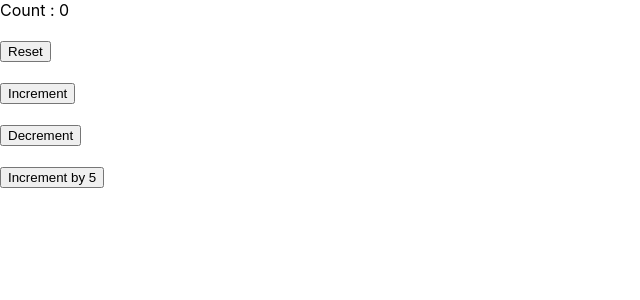
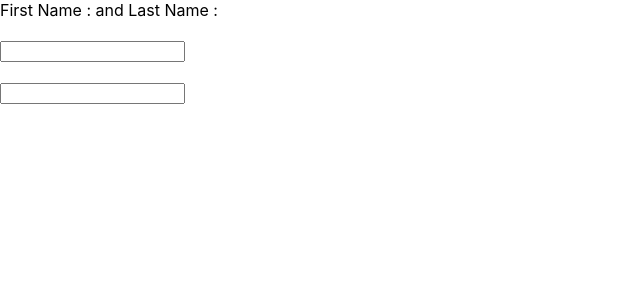
Before and after one commit to Mr-Brown-Rafi/React_Learning, a React (Create React App) app in the folder react_hooks/: page / in a window 1280 px wide. Shown: the top 300 px of the page, without its empty margins (0-640 px from the left). Built offline with nearby package versions, Linux system fonts and the light colour scheme.

Commit message:
useState with object

```diff
--- a/react_hooks/src/App.js
+++ b/react_hooks/src/App.js
@@ -1,5 +1,6 @@
 import './App.css';
-import HookCounterTwo from './HooksDeep/UseStateHook.js/HookCounterTwo';
+import HookCounterThree from './HooksDeep/UseStateHook.js/HookCounterThree';
+//import HookCounterTwo from './HooksDeep/UseStateHook.js/HookCounterTwo';
 //import HookCounter from './HooksDeep/UseStateHook.js/HookCounter';
 //import ClassCounter from './HooksDeep/UseStateHook.js/ClassCounter';
 
@@ -29,7 +30,8 @@ function App() {
 
    //<ClassCounter/>
    //<HookCounter/>
-   <HookCounterTwo/>
+   //<HookCounterTwo/>
+  < HookCounterThree/>
   );
 }
 
--- /dev/null
+++ b/react_hooks/src/HooksDeep/UseStateHook.js/HookCounterThree.js
@@ -0,0 +1,18 @@
+import React, { useState } from 'react'
+
+function HookCounterThree() {
+const [name,setName] = useState({firstName:"",lastName:""})
+
+  return (
+    <div>
+       First Name : {name.firstName} and Last Name : {name.lastName}
+        <br/><br/>
+        {/*imp copy the values and change the one property of object*/}
+        <input value={name.firstName} onChange={(e) => setName({...name,firstName:e.target.value})}></input>
+        <br/><br/>
+        <input value={name.lastName} onChange={(e) => setName({...name,lastName:e.target.value})} ></input>
+    </div>
+  )
+}
+
+export default HookCounterThree
```
